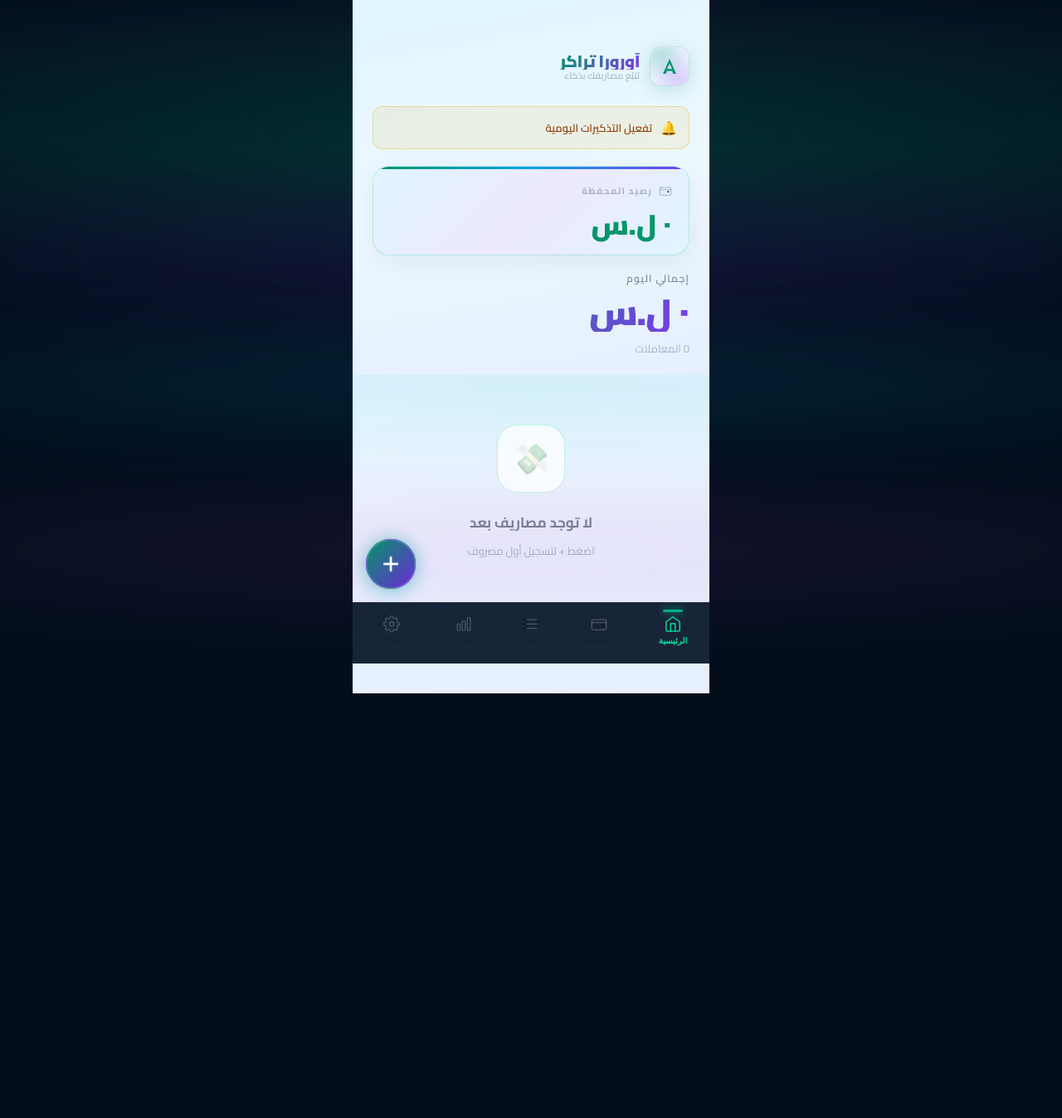
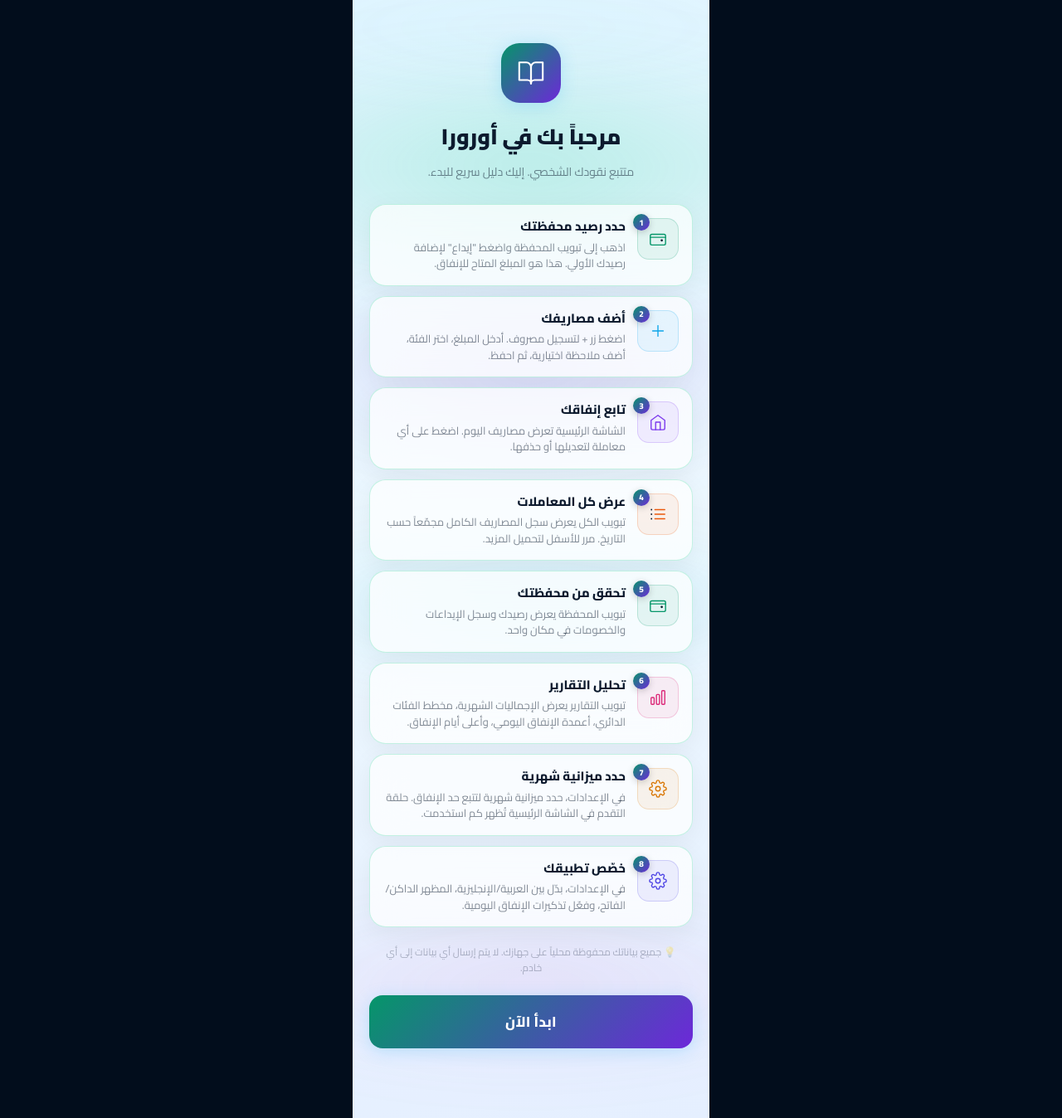
Before and after one commit to mohammed-khair-allahham/aurora-cash-tracker-source, a React (Vite) app: page / in a window 1280 px wide. Shown: the whole page at 83% size. Before the commit the page ends 836 px from the top, so only its background shows below. Built offline with nearby package versions, Linux system fonts and the light colour scheme.

Commit message:
feat(Onboarding): implement onboarding screen with welcome messages and navigation

```diff
--- a/src/App.jsx
+++ b/src/App.jsx
@@ -23,6 +23,7 @@
     ...ls("ct_settings", {}),
   }));
   const [editingId, setEditingId] = useState(null);
+  const [showOnboarding, setShowOnboarding] = useState(() => !ls("ct_onboarded", false));
   const [subcategories, setSubcategories] = useState(() => ls("ct_subcategories", {}));
   const [notif,     setNotif]     = useState(
     typeof Notification !== "undefined" && Notification.permission === "granted"
@@ -175,8 +176,19 @@
         }
       `}</style>
 
+      {/* First-time onboarding */}
+      {showOnboarding && (
+        <div style={{ flex: 1, overflow: "hidden", display: "flex", flexDirection: "column", animation: "fadeSlideIn 0.25s ease-out" }}>
+          <GuideScreen
+            {...commonProps}
+            onboarding
+            onFinish={() => { lsSet("ct_onboarded", true); setShowOnboarding(false); }}
+          />
+        </div>
+      )}
+
       {/* Screen content with fade-slide transition */}
-      <div key={screen} style={{
+      {!showOnboarding && <div key={screen} style={{
         flex: 1, overflow: "hidden",
         display: "flex", flexDirection: "column",
         animation: "fadeSlideIn 0.25s ease-out",
@@ -245,10 +257,10 @@
             onBack={() => setScreen(SCREENS.SETTINGS)}
           />
         )}
-      </div>
+      </div>}
 
       {/* FAB */}
-      {screen !== SCREENS.ADD && screen !== SCREENS.SETTINGS && screen !== SCREENS.GUIDE && (
+      {!showOnboarding && screen !== SCREENS.ADD && screen !== SCREENS.SETTINGS && screen !== SCREENS.GUIDE && (
         <button onClick={() => handleNavigate(SCREENS.ADD)} style={{
           position: "fixed",
           bottom: 90,
@@ -267,7 +279,7 @@
         </button>
       )}
 
-      {screen !== SCREENS.GUIDE && (
+      {!showOnboarding && screen !== SCREENS.GUIDE && (
         <BottomNav
           screen={screen}
           onNavigate={handleNavigate}
--- a/src/i18n.js
+++ b/src/i18n.js
@@ -89,6 +89,9 @@
     guideStep7Desc: "In Settings, set a monthly budget to track your spending limit. A progress ring on the Home screen shows how much you've used.",
     guideStep8Title: "Customize Your App",
     guideStep8Desc: "In Settings, switch between English/Arabic, dark/light theme, and set daily spending reminders.",
+    welcomeTitle: "Welcome to Aurora",
+    welcomeSubtitle: "Your personal cash tracker. Here's a quick guide to get you started.",
+    getStarted: "Get Started",
     cats: {
       food: "Food", transport: "Transport", groceries: "Groceries",
       entertainment: "Entertainment", health: "Health", home: "Home",
@@ -186,6 +189,9 @@
     guideStep7Desc: "في الإعدادات، حدد ميزانية شهرية لتتبع حد الإنفاق. حلقة التقدم في الشاشة الرئيسية تُظهر كم استخدمت.",
     guideStep8Title: "خصّص تطبيقك",
     guideStep8Desc: "في الإعدادات، بدّل بين العربية/الإنجليزية، المظهر الداكن/الفاتح، وفعّل تذكيرات الإنفاق اليومية.",
+    welcomeTitle: "مرحباً بك في أورورا",
+    welcomeSubtitle: "متتبع نقودك الشخصي. إليك دليل سريع للبدء.",
+    getStarted: "ابدأ الآن",
     cats: {
       food: "طعام", transport: "مواصلات", groceries: "بقالة",
       entertainment: "ترفيه", health: "صحة", home: "منزل",
--- a/src/screens/GuideScreen.jsx
+++ b/src/screens/GuideScreen.jsx
@@ -6,7 +6,7 @@
 const STEP_COLORS_DARK = ["#00e5a0", "#38bdf8", "#a78bfa", "#fb923c", "#34d399", "#f472b6", "#fbbf24", "#818cf8"];
 const STEP_COLORS_LIGHT = ["#059669", "#0ea5e9", "#7c3aed", "#ea580c", "#059669", "#db2777", "#d97706", "#4f46e5"];
 
-export default function GuideScreen({ theme, isDark, t, lang, onBack }) {
+export default function GuideScreen({ theme, isDark, t, lang, onBack, onboarding, onFinish }) {
   const BackIcon = lang === "ar" ? IconChevronRight : IconChevronLeft;
 
   const steps = [
@@ -26,6 +26,25 @@
       <div style={{ padding: "52px 20px 84px", position: "relative", zIndex: 1 }}>
 
         {/* Header */}
+        {onboarding ? (
+          <div style={{ textAlign: "center", marginBottom: 28 }}>
+            <div style={{
+              width: 72, height: 72, borderRadius: 22,
+              background: theme.btnGrad,
+              display: "flex", alignItems: "center", justifyContent: "center",
+              margin: "0 auto 16px",
+              boxShadow: "0 4px 20px rgba(56,189,248,0.25)",
+            }}>
+              <IconBook size={34} color="#fff" />
+            </div>
+            <h1 style={{ margin: "0 0 8px", fontWeight: 900, fontSize: 26, color: theme.text }}>
+              {t.welcomeTitle}
+            </h1>
+            <p style={{ margin: 0, fontSize: 14, color: theme.textSub, lineHeight: 1.5 }}>
+              {t.welcomeSubtitle}
+            </p>
+          </div>
+        ) : (
           <div style={{ display: "flex", alignItems: "center", gap: 12, marginBottom: 28 }}>
             <button onClick={onBack} style={{
               background: theme.glass, border: `1px solid ${theme.glassBorder}`,
@@ -42,6 +61,7 @@
               </h2>
             </div>
           </div>
+        )}
 
         {/* Steps */}
         {steps.map((step, i) => {
@@ -114,6 +134,22 @@
             }
           </div>
         </div>
+
+        {/* Get Started button (onboarding only) */}
+        {onboarding && (
+          <button onClick={onFinish} style={{
+            width: "100%", padding: "16px",
+            marginTop: 24,
+            background: theme.btnGrad,
+            border: "none", borderRadius: 16,
+            color: "#fff", fontSize: 17, fontWeight: 800,
+            cursor: "pointer", fontFamily: "inherit",
+            boxShadow: "0 4px 20px rgba(56,189,248,0.25)",
+            letterSpacing: 0.3,
+          }}>
+            {t.getStarted}
+          </button>
+        )}
       </div>
     </div>
   );
```
Lines whose indentation alone changed are shown as unchanged.
